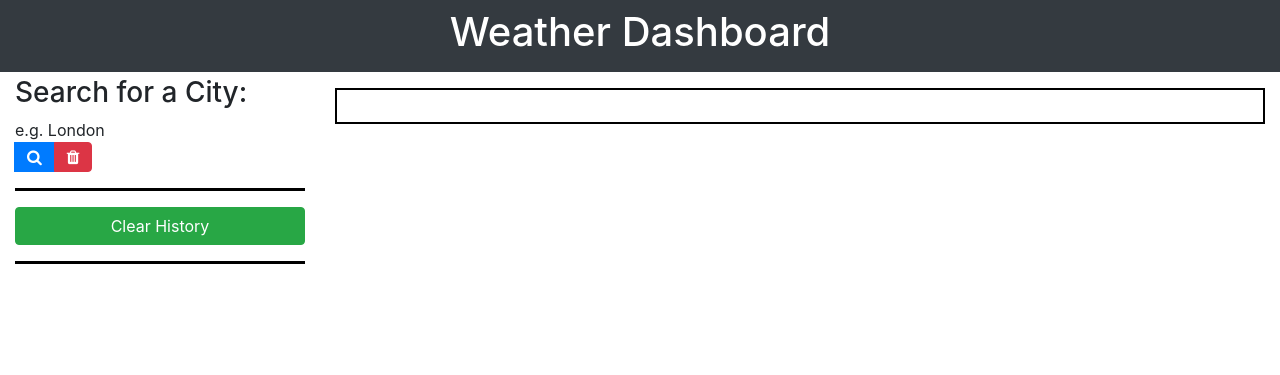
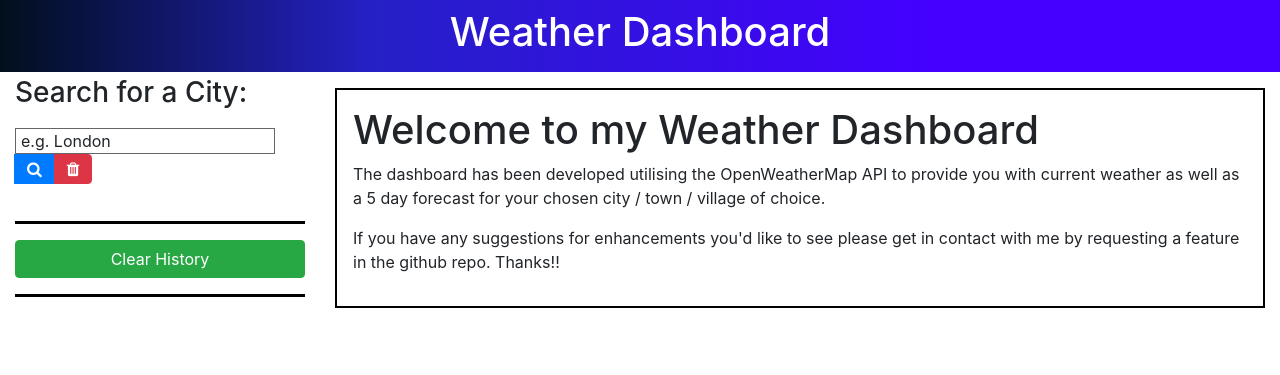
Before and after one commit to splwdev/weather-dashboard, a plain HTML site: page index.html in a window 1280 px wide. Drawn offline with nearby package versions, Linux system fonts and the light colour scheme.

Commit message:
added comments in code / done some tidying up of files / add greeting to page

```diff
--- a/assets/css/style.css
+++ b/assets/css/style.css
@@ -1,12 +1,35 @@
+/* Header Settings */
+header {
+    background: rgb(1,15,28);
+    background: linear-gradient(90deg, rgba(1,15,28,1) 0%, rgba(28,23,196,0.9598214285714286) 29%, rgba(68,0,255,1) 73%);
+}
+
+/* Current Weather Settings */
 #today {
     border: 2px solid #000;
 }
 
+/* 5 Day Forecast Settings */
+#forecast h1 {
+    padding-bottom: 15px;
+    margin-left: 20px;
+}
 #forecastCard {
     background-color: #2D3E50;
     color: #FFF;
 }
 
+/* Search Form Settings */
+#search-form {
+    padding: 10px 0 5px 0;
+}
+
+#search-input {
+    border: 1px solid #666;
+    padding: 0 5px;
+}
+
+/* History Settings */
 .weather-hr {
     background-color: #000;
     height: 2px;
--- a/assets/js/script.js
+++ b/assets/js/script.js
@@ -27,47 +27,49 @@
 // button to clear localstorage
 
 // TODO
-    // Local Storage + Buttons for history
-    // CSS styles
+    // upper and lower case letters for city names
+    // add checks if city name isnt found in openweathermap db
 
-
+// Global variables to be used as part of the application
 var searchForm = $("#search-form");
-
 var searchInput = $("#search-input");
-
 var searchButton = $("#search-button");
-
 var searchHistory = $("#history");
-
 var currentWeather = $("#today");
-
 var forecast = $("#forecast");
-
+// Initialising local storge
 var cityName = localStorage.getItem("cityName");
-
+// Initialising array
 var cityArr = [];
-
+// API key
 const APIKey = "5350d0f7b1fc4bfd19dd68ba95e8ac1b";
-
+// Initialsing searchCity string
 var searchCity = "";
 
+// Recalling previous history
 cityHistory();
 
+// Search button event handler
 $(searchButton).on("click", function (event) {
     event.preventDefault();
     searchCity = $(searchInput).val();
+    // Checking to see if the user has already searched for the city
     if (cityArr.includes(searchCity) === true) {
         alert("You have previously searched for this city, please select it from your history list");
         return;
     }
+    // pushing searchCity input into the array, then adding the array data into local storage
     cityArr.push(searchCity);
     localStorage.setItem("cityName", JSON.stringify(cityArr));
+    // hiding the landing page greeting
+    $("#greeting").addClass("hide");
     renderButtons();
     getCurrentWeather();
     getForecast();
     searchInput.val("");
 });
 
+// event handler to display weather information for city button clicked on in history
 $("#history").on("click", "button", function (event) {
     event.preventDefault();
     var cityBtn = $(event.target);
@@ -76,6 +78,7 @@ $("#history").on("click", "button", function (event) {
     getForecast();
 })
 
+// event handler to clear local storage, array, and the screen
 $("#clearBtn").on("click", function () {
     clearStorage();
     $("#history").empty();
@@ -83,6 +86,7 @@ $("#clearBtn").on("click", function () {
     $(forecast).empty();
 })
 
+// function to get current weather
 function getCurrentWeather() {
     $(currentWeather).empty();
     var cwqueryURL = "https://api.openweathermap.org/data/2.5/weather?q=" + searchCity + "&appid=" + APIKey + "&units=metric";
@@ -101,6 +105,7 @@ function getCurrentWeather() {
     });
 }
 
+// function to get forecast
 function getForecast() {
     $(forecast).empty();
     var fqueryURL = "https://api.openweathermap.org/data/2.5/forecast?q=" + searchCity + "&appid=" + APIKey + "&units=metric";
@@ -112,8 +117,9 @@ function getForecast() {
         var forecastArea = $("<div>").attr("id", "forecastArea").addClass("col-lg-12 d-flex flex-row");
         $(forecast).append(forecastTitle, forecastArea);
         for (i = 0; i < 5; i++) {
+            // this line ensures that the weather is displayed for the same time each day for the forecast
             var localDate = moment.unix(response.list[((i + 1) * 8) - 1].dt + response.city.timezone).format("DD-MM-YYYY");
-            var forecastCard = $("<div>").addClass("col-md-2 p-3 mx-2").attr("id", "forecastCard");
+            var forecastCard = $("<div>").addClass("col-md-2 p-3 mx-2 rounded").attr("id", "forecastCard");
             var forecastDate = $("<h4>").text(localDate);
             var forecastImage = $("<img>").attr("src", "https://openweathermap.org/img/wn/" + response.list[i].weather[0].icon + ".png").attr("class", "justify-content-center");
             var forecastTemp = $("<p>").text("Temp: " + response.list[i].main.temp + " °C");
@@ -125,6 +131,7 @@ function getForecast() {
     });
 }
 
+// function to render the buttons for the city search history
 function renderButtons() {
     $("#history").empty();
     for (i = 0; i < cityArr.length; i++) {
@@ -133,6 +140,7 @@ function renderButtons() {
     }
 }
 
+// function to set the city array to the local storage data then render buttons
 function cityHistory() {
     var searchHistory = JSON.parse(localStorage.getItem("cityName"));
     if (searchHistory !== null) {
@@ -141,6 +149,8 @@ function cityHistory() {
     renderButtons();
 }
 
+// function to clear storage
 function clearStorage() {
     window.localStorage.clear();
+    cityArr = [];
 }
--- a/index.html
+++ b/index.html
@@ -13,7 +13,7 @@
 </head>
 
 <body>
-  <header class="container-fluid text-center text-white bg-dark p-2 weather-header">
+  <header class="container-fluid text-center text-white p-2 weather-header">
     <h1>Weather Dashboard</h1>
   </header>
 
@@ -51,7 +51,16 @@
 
       <div class="col-lg-9 pb-3 container">
         <section id="today" class="mt-3 p-3" role="region" aria-live="polite">
-
+          <div id="greeting">
+            <h1>Welcome to my Weather Dashboard</h1>
+            <p>The dashboard has been developed utilising the OpenWeatherMap API
+              to provide you with current weather as well as a 5 day forecast for
+              your chosen city / town / village of choice.</p>
+              <p>If you have any suggestions for enhancements you'd like to see please
+                get in contact with me by requesting a feature in the github repo.
+                Thanks!!
+              </p>
+          </div>
         </section>
         <section id="forecast" class="row mt-3 p-3" role="region" aria-live="polite">
 
```
